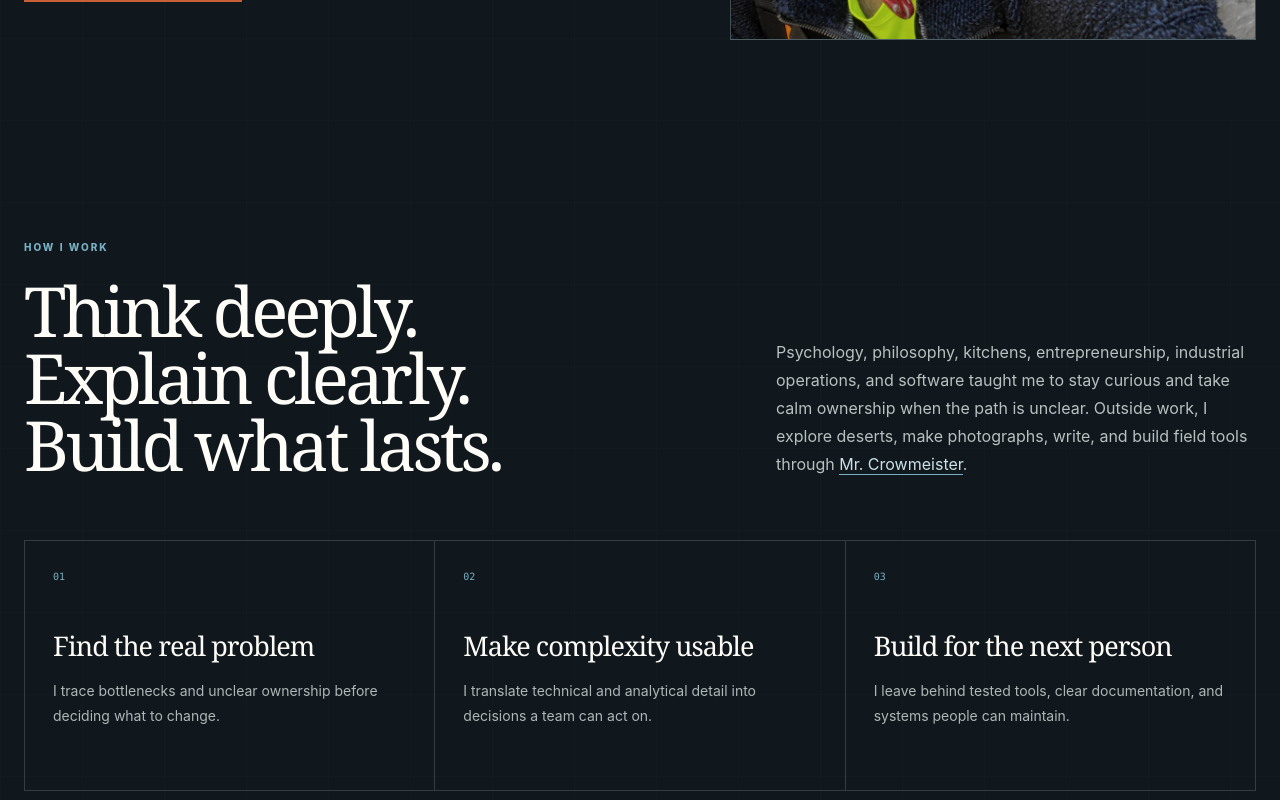
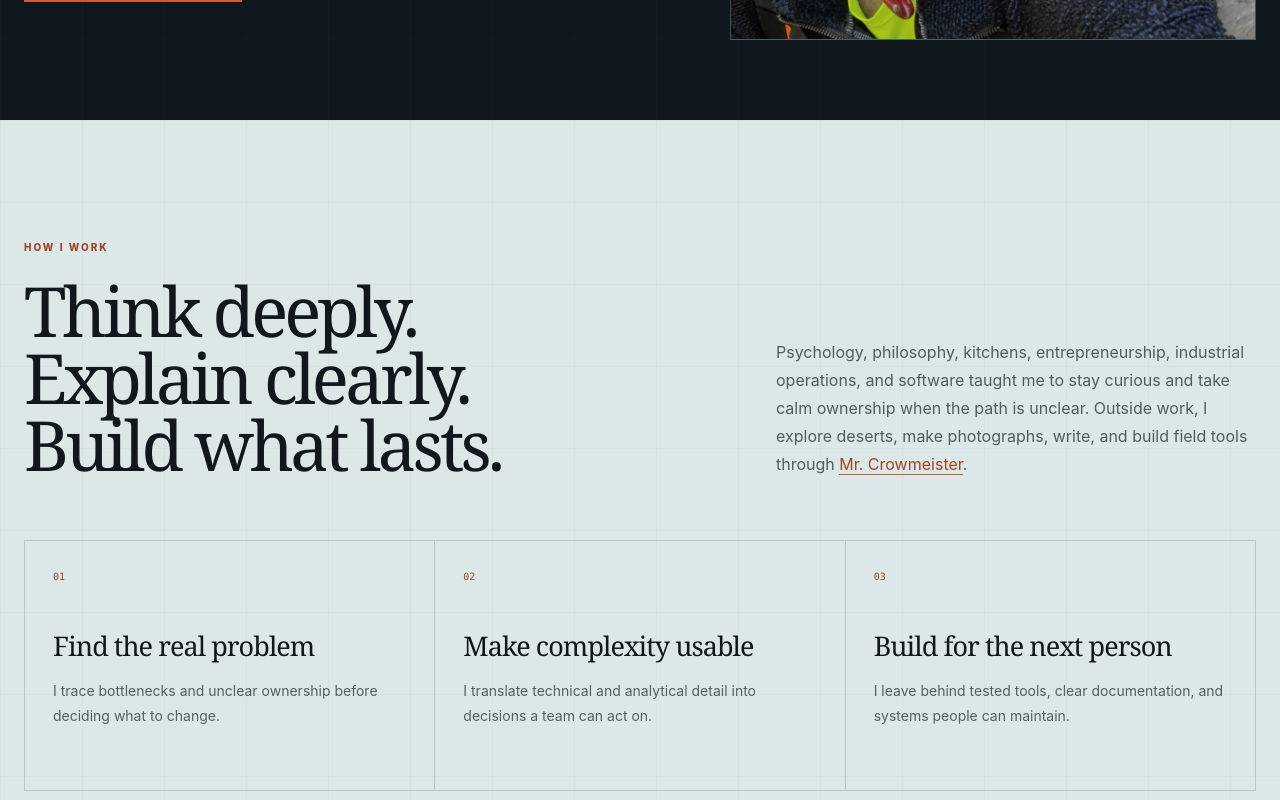
Before and after one commit to jwebs444/jobwebsite, a SvelteKit app: page / in a window 1280 px wide. Shown: the part 700-1500 px from the top of the page. Built offline with nearby package versions, Linux system fonts and the light colour scheme.

Commit message:
Rebalance section color rhythm

```diff
--- a/src/app.css
+++ b/src/app.css
@@ -8,6 +8,7 @@
 	--rust-dark: #9f4424;
 	--sky: #79afc3;
 	--sky-light: #cce1e7;
+	--sky-wash: #dce7e7;
 	--moss: #66715e;
 	--muted: #646a69;
 	--line: rgba(16, 24, 29, 0.16);
@@ -403,7 +404,25 @@ h3 {
 
 .projects,
 .experience {
+	position: relative;
+	isolation: isolate;
 	padding-block: 120px;
+}
+
+.projects::before,
+.experience::before,
+.credentials::before {
+	position: absolute;
+	z-index: -1;
+	inset-block: 0;
+	left: 50%;
+	width: 100vw;
+	content: '';
+	transform: translateX(-50%);
+}
+
+.projects::before {
+	background: var(--paper);
 }
 
 .section-heading {
@@ -575,11 +594,21 @@ h3 {
 }
 
 .experience {
-	border-top: 1px solid var(--line);
+	border-top: 1px solid var(--line-dark);
+	color: var(--white);
+}
+
+.experience::before {
+	background: var(--ink-soft);
+}
+
+.experience .eyebrow,
+.experience .timeline-period {
+	color: var(--sky);
 }
 
 .timeline {
-	border-top: 1px solid var(--ink);
+	border-top: 1px solid rgba(255, 253, 248, 0.5);
 }
 
 .timeline-item {
@@ -588,7 +617,7 @@ h3 {
 	gap: 35px;
 	align-items: start;
 	padding: 34px 0;
-	border-bottom: 1px solid var(--line);
+	border-bottom: 1px solid var(--line-dark);
 }
 
 .timeline-period {
@@ -611,14 +640,14 @@ h3 {
 
 .timeline-role p {
 	margin: 0;
-	color: var(--moss);
+	color: var(--sky-light);
 	font-size: 13px;
 	font-weight: 700;
 }
 
 .timeline-description {
 	margin: 0;
-	color: var(--muted);
+	color: #c0c8c7;
 	font-size: 15px;
 	line-height: 1.75;
 }
@@ -626,17 +655,17 @@ h3 {
 .capabilities {
 	position: relative;
 	padding-block: 120px;
-	background: var(--ink);
-	color: var(--white);
+	background: var(--sky-wash);
+	color: var(--ink);
 }
 
 .capabilities::before {
 	position: absolute;
 	inset: 0;
-	opacity: 0.22;
+	opacity: 0.42;
 	background-image:
-		linear-gradient(rgba(255, 255, 255, 0.06) 1px, transparent 1px),
-		linear-gradient(90deg, rgba(255, 255, 255, 0.06) 1px, transparent 1px);
+		linear-gradient(rgba(16, 24, 29, 0.06) 1px, transparent 1px),
+		linear-gradient(90deg, rgba(16, 24, 29, 0.06) 1px, transparent 1px);
 	background-size: 82px 82px;
 	content: '';
 	pointer-events: none;
@@ -647,35 +676,35 @@ h3 {
 }
 
 .section-heading--dark .eyebrow {
-	color: var(--sky);
+	color: var(--rust-dark);
 }
 
 .section-heading--dark > p {
-	color: #b8c0c0;
+	color: #4f5d5d;
 }
 
 .section-heading--dark > p a {
-	border-bottom: 1px solid var(--sky);
-	color: var(--sky-light);
+	border-bottom: 1px solid var(--rust);
+	color: var(--rust-dark);
 }
 
 .capability-grid {
 	display: grid;
 	grid-template-columns: repeat(3, 1fr);
-	border-top: 1px solid var(--line-dark);
-	border-left: 1px solid var(--line-dark);
+	border-top: 1px solid var(--line);
+	border-left: 1px solid var(--line);
 }
 
 .capability-grid article {
 	min-height: 250px;
 	padding: 28px;
-	border-right: 1px solid var(--line-dark);
-	border-bottom: 1px solid var(--line-dark);
+	border-right: 1px solid var(--line);
+	border-bottom: 1px solid var(--line);
 }
 
 .capability-grid article > p {
 	margin-bottom: 48px;
-	color: var(--sky);
+	color: var(--rust-dark);
 	font-family: ui-monospace, SFMono-Regular, Menlo, Monaco, Consolas, monospace;
 	font-size: 10px;
 }
@@ -690,14 +719,20 @@ h3 {
 }
 
 .capability-grid span {
-	color: #aeb7b7;
+	color: #536060;
 	font-size: 14px;
 	line-height: 1.7;
 }
 
 .credentials {
+	position: relative;
+	isolation: isolate;
 	padding-block: 92px;
 	border-top: 1px solid var(--line);
+}
+
+.credentials::before {
+	background: var(--paper-deep);
 }
 
 .credentials-heading {
```
